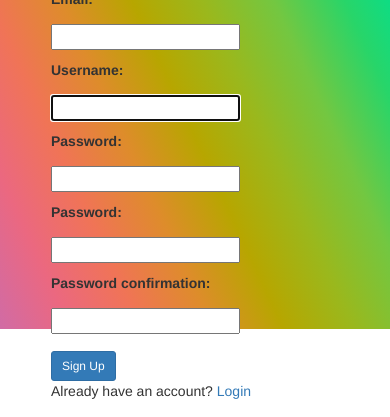
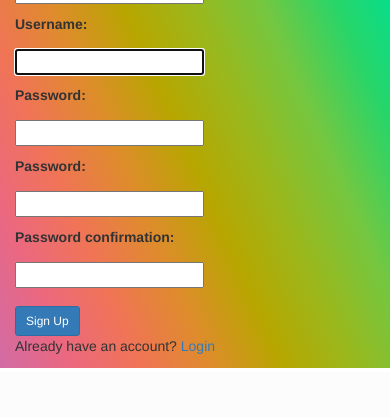
Before and after one commit to Murathe/iinstagram, a Django app: page / in a window 390 px wide. Shown: the part 515-932 px from the top of the page. After the commit the page ends 883 px from the top, so only its background shows below. Run offline with Django 3.2, Linux system fonts and the light colour scheme; some libraries are stand-ins or nearby versions.

Commit message:
Stage all

```diff
--- a/gram/models.py
+++ b/gram/models.py
@@ -46,5 +46,4 @@ class Profile(models.Model):
     def updateProfile(sender, **kwargs):
         if kwargs['created']:
             profile = Profile.objects.created(user=kwargs['instance'])
-
             post_save.connect(Profile, sender=User)
--- a/gram/templates/base.html
+++ b/gram/templates/base.html
@@ -7,9 +7,9 @@
   <meta charset="utf-8">
 
   {% if name %}
-  <title>Insta- {{name}}</title>
+  <title>Gram- {{name}}</title>
   {% else %}
-    <title> Insta </title>
+    <title> Gram </title>
   {% endif %}
 
   {% block styles %}
--- a/gram/templates/navbar.html
+++ b/gram/templates/navbar.html
@@ -4,7 +4,7 @@
   <div class="container-fluid">
     <div class="navbar-header container">
       <a href="/home" class="fab fa-instagram fa-3x" style="margin-top:1%;padding-right: 2%;"></a>
-      <a href="/home"><img src="{{request.scheme}}://{{request.META.HTTP_HOST}}{% static 'images/logo.jpg' %}"
+      <a href="/home"><h3></h3>
           class="img-fluid" style="height:50px;width:20%;margin-bottom:2%;border-left:2px solid;"></a>
       {% if user.is_authenticated %}
         <a href="{%url 'logout_url'%}" class="btn btn-danger float-right" style="margin-top:2%;margin-left: 1%;">logout</a>
--- a/gram/templates/new_post.html
+++ b/gram/templates/new_post.html
@@ -4,7 +4,7 @@
 {{block.super}}
 <div class="container text-center">
     <div class="card" style="margin-top:5%;">
-        <h1 class="card-header">Image Uploader</h1>
+        <h1 class="card-header">Upload an image</h1>
         <form enctype="multipart/form-data" method="POST" action="" class="card-body">
             {% csrf_token %}
             {{ form.as_p }}
--- a/gram/templates/registration/base.html
+++ b/gram/templates/registration/base.html
@@ -2,17 +2,16 @@
 {% load static%}
 
 {% block content %}
-<div class="container-fluid">
+<div class="container" style="margin-top: 10%;">
   <div class="row">
-    <div class="col-md-2"><!-- Empty div -->
+    <div class=""><!-- Empty div -->
     </div>
-    <div class="col-md-3" style="text-align: right;">
-      <img src="{{request.scheme}}://{{request.META.HTTP_HOST}}{% static 'images/phon.jpg' %}" class="img-fluid image" style="margin-top:13%;height: 90%;">
+    <div class="col-md-5" style="">
+      <img src="{{request.scheme}}://{{request.META.HTTP_HOST}}{% static 'images/land.png' %}" class="image img-responsive" style="">
     </div>
     <div class="col-md-5">
-      <div class="card" style="margin-top:7%;padding-left: 10%;border-radius:3%;">
+      <div class="card" style="">
         <div class="card-heading text-center">
-          <img src="{{request.scheme}}://{{request.META.HTTP_HOST}}{% static 'images/logo.jpg' %}" class="img-fluid" style="height:30%;width:30%">
           {% if name%}
             <strong><p class="text-secondary" style="font-size:17px;">{{name}} to see photos and videos from your friends.</p></strong>
           {% else%}
--- a/gram/templates/registration/signup.html
+++ b/gram/templates/registration/signup.html
@@ -1 +1,7 @@
-{% extends 'registration/base.html'%}
+<div class="">
+    <div class="">
+    {% extends 'registration/base.html'%}
+    </div>
+    <div class="">
+    </div>
+</div>
--- a/gram/views.py
+++ b/gram/views.py
@@ -20,8 +20,6 @@ def index(request):
             return redirect('home')
     else:
         form = CommentForm()
-
-
     return render(request, 'index.html', {'current_user':current_user, 'posts':posts, 'form':form, 'comments':comments})
 
 def signup(request):
@@ -78,8 +76,6 @@ def update_profile(request):
 
 def profile(request):
     current_user = request.user
-
     posts = Post.get_posts()
     comments = Comment.get_comments()
-
     return render(request, 'profile.html', {'current_user':current_user, 'posts':posts, 'comments':comments})
```
Also changed, not shown: gram/migrations/0002_auto_20200210_1449.py (added), gram/static/images/1.png (added), gram/static/images/cv.jpeg (added), gram/static/images/land.png (added), media/media/i.jpeg (added), media/posts/IMG_0033.jpg (added), media/posts/IMG_0041.jpg (added), media/posts/IMG_0044.jpg (added).
